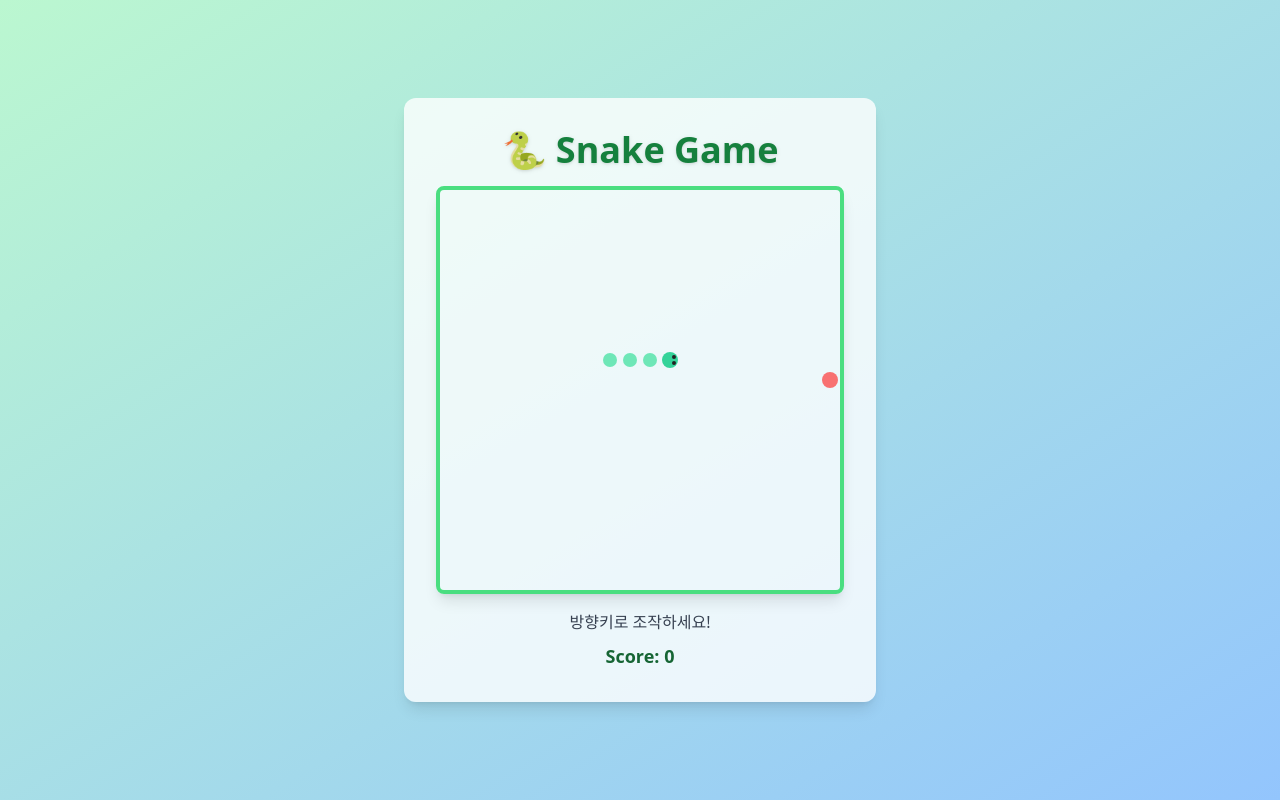
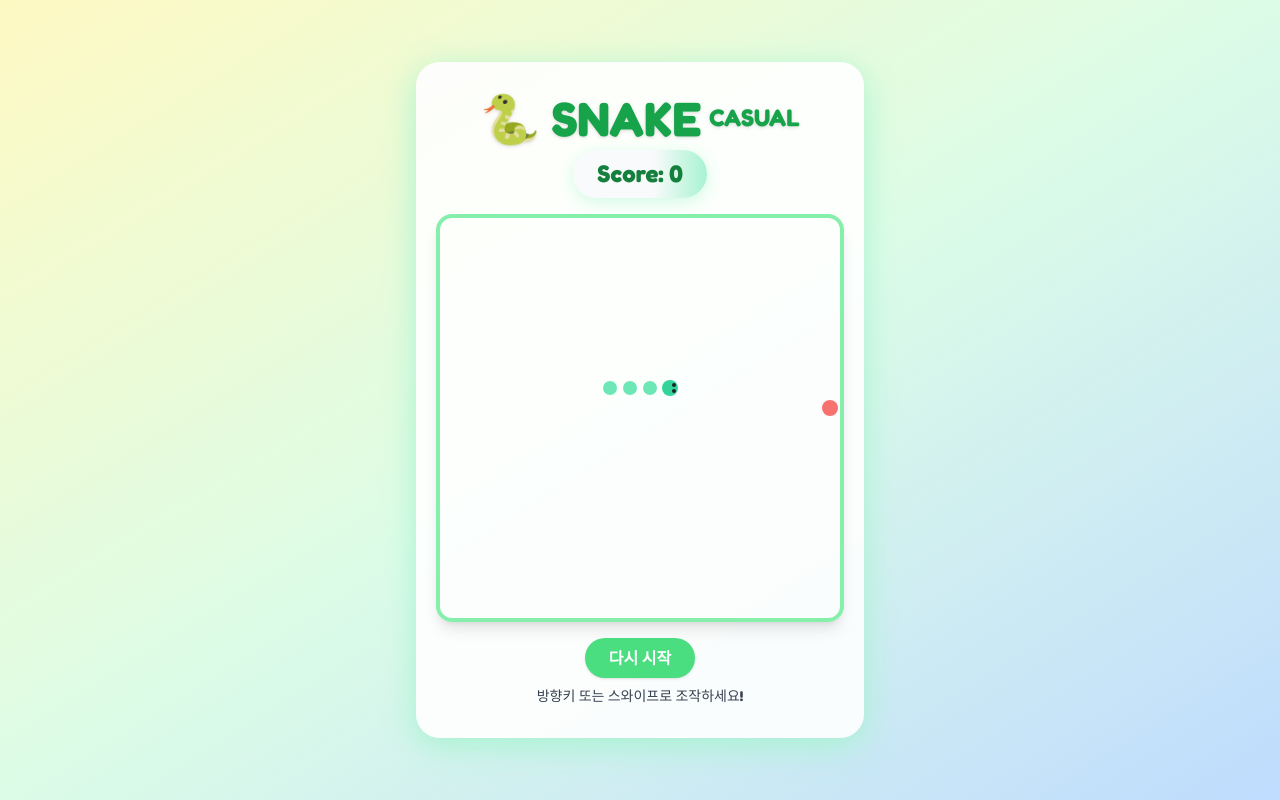
Before and after one commit to tspartner21/snake-game, a plain HTML site: page index.html in a window 1280 px wide. Drawn offline with nearby package versions, Linux system fonts and the light colour scheme.

Commit message:
캐주얼 상업적 스타일로 디자인 개선

```diff
--- a/index.html
+++ b/index.html
@@ -3,15 +3,29 @@
 <head>
   <meta charset="UTF-8">
   <meta name="viewport" content="width=device-width, initial-scale=1.0">
-  <title>Snake Game</title>
+  <title>Snake Casual Game</title>
   <script src="https://cdn.tailwindcss.com"></script>
+  <link href="https://fonts.googleapis.com/css2?family=Fredoka:wght@700&display=swap" rel="stylesheet">
+  <style>
+    body { font-family: 'Fredoka', 'Pretendard', 'Arial', sans-serif; }
+    .score-badge {
+      background: linear-gradient(90deg, #f9fafb 60%, #a7f3d0 100%);
+      box-shadow: 0 4px 16px 0 #d1fae5;
+    }
+    .game-shadow {
+      box-shadow: 0 8px 32px 0 #a7f3d0;
+    }
+  </style>
 </head>
-<body class="bg-gradient-to-br from-green-200 to-blue-300 min-h-screen flex flex-col items-center justify-center">
-  <div class="bg-white/80 rounded-xl shadow-lg p-8 flex flex-col items-center">
-    <h1 class="text-4xl font-extrabold text-green-700 mb-4 drop-shadow">🐍 Snake Game</h1>
-    <canvas id="game" width="400" height="400" class="rounded-lg border-4 border-green-400 shadow-lg mb-4"></canvas>
-    <p class="text-gray-700 text-center">방향키로 조작하세요!</p>
-    <div id="score" class="mt-2 text-lg font-bold text-green-800"></div>
+<body class="bg-gradient-to-br from-yellow-100 via-green-100 to-blue-200 min-h-screen flex flex-col items-center justify-center">
+  <div class="bg-white/90 rounded-3xl game-shadow p-8 flex flex-col items-center max-w-md w-full">
+    <h1 class="text-5xl font-extrabold text-green-600 mb-2 flex items-center gap-2 drop-shadow">🐍 SNAKE <span class="text-2xl">CASUAL</span></h1>
+    <div id="score" class="score-badge rounded-full px-6 py-2 text-2xl font-bold text-green-700 mb-4 flex items-center gap-2">
+      <span>🏆</span> <span id="score-value">0</span>
+    </div>
+    <canvas id="game" width="400" height="400" class="rounded-2xl border-4 border-green-300 shadow-lg mb-4"></canvas>
+    <button id="restart" class="bg-green-400 hover:bg-green-500 text-white font-bold py-2 px-6 rounded-full shadow transition mb-2">다시 시작</button>
+    <p class="text-gray-700 text-center text-sm">방향키 또는 스와이프로 조작하세요!</p>
   </div>
   <script src="snake.js"></script>
 </body>
```
